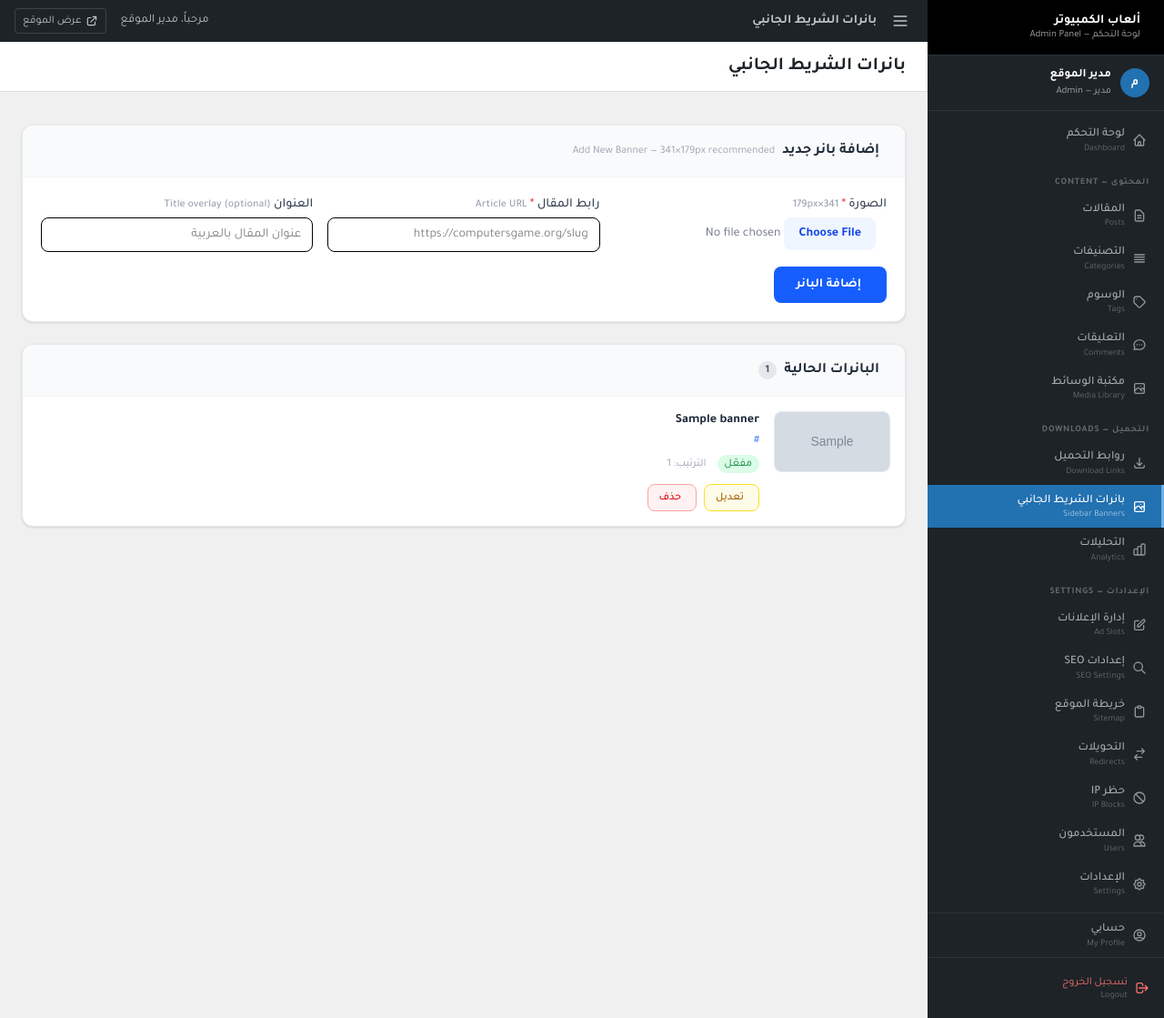
After one commit to basit132m/computersgame, a Laravel app: page /admin/sidebar-banners in a window 1280 px wide. The commit adds this page. Shown: the whole page at 91% size. Run offline with Laravel 12, Linux system fonts and the light colour scheme; a user stored in the database is signed in; data comes from the database, SQL or seed files in the repository; tables that the repository leaves empty hold one stand-in row (values such as "Sample post"); grey boxes marked "Sample" are stand-in pictures; style sheets or scripts are compiled from the project's sources; parts of the project's set-up code (start-up, migrations or seed data) failed here and were passed over; some libraries are stand-ins or nearby versions.

Commit message:
Add sidebar banners feature: admin CRUD + frontend display
- Migration: sidebar_banners table (image, url, title, sort_order, active)
- SidebarBanner model with active() scope (ordered by sort_order)
- SidebarBannerController: index, store, update, destroy with image upload/replace
- Admin view: add-new form + list with inline edit (Alpine toggle), delete confirm
- Routes: GET/POST/PUT/DELETE admin/sidebar-banners
- Admin sidebar nav: "بانرات الشريط الجانبي" link under Downloads
- Frontend sidebar: banners displayed as clickable image cards (341x179
  aspect ratio) with red title bar overlay at bottom, stacked with gap

https://claude.ai/code/session_01J4eSM6neexPVR8HcgVVVig

```diff
--- /dev/null
+++ b/app/Http/Controllers/Admin/SidebarBannerController.php
@@ -0,0 +1,75 @@
+<?php
+
+namespace App\Http\Controllers\Admin;
+
+use App\Http\Controllers\Controller;
+use App\Models\SidebarBanner;
+use App\Services\ImageService;
+use Illuminate\Http\Request;
+
+class SidebarBannerController extends Controller
+{
+    public function index()
+    {
+        $banners = SidebarBanner::orderBy('sort_order')->orderBy('id')->get();
+        return view('admin.sidebar-banners.index', compact('banners'));
+    }
+
+    public function store(Request $request)
+    {
+        $request->validate([
+            'image' => 'required|image|max:4096',
+            'url'   => 'required|url|max:500',
+            'title' => 'nullable|string|max:255',
+        ], [
+            'image.required' => 'الصورة مطلوبة',
+            'image.image'    => 'الملف يجب أن يكون صورة',
+            'url.required'   => 'الرابط مطلوب',
+            'url.url'        => 'الرابط غير صالح',
+        ]);
+
+        $path = ImageService::uploadWebP($request->file('image'), 'sidebar-banners');
+
+        SidebarBanner::create([
+            'image'      => $path,
+            'url'        => $request->url,
+            'title'      => $request->title,
+            'sort_order' => SidebarBanner::max('sort_order') + 1,
+            'active'     => true,
+        ]);
+
+        return back()->with('success', 'تم إضافة البانر بنجاح');
+    }
+
+    public function update(Request $request, SidebarBanner $sidebarBanner)
+    {
+        $request->validate([
+            'url'   => 'required|url|max:500',
+            'title' => 'nullable|string|max:255',
+            'image' => 'nullable|image|max:4096',
+        ]);
+
+        $data = [
+            'url'        => $request->url,
+            'title'      => $request->title,
+            'sort_order' => $request->sort_order ?? $sidebarBanner->sort_order,
+            'active'     => $request->boolean('active'),
+        ];
+
+        if ($request->hasFile('image')) {
+            ImageService::delete($sidebarBanner->image);
+            $data['image'] = ImageService::uploadWebP($request->file('image'), 'sidebar-banners');
+        }
+
+        $sidebarBanner->update($data);
+
+        return back()->with('success', 'تم تحديث البانر');
+    }
+
+    public function destroy(SidebarBanner $sidebarBanner)
+    {
+        ImageService::delete($sidebarBanner->image);
+        $sidebarBanner->delete();
+        return back()->with('success', 'تم حذف البانر');
+    }
+}
--- /dev/null
+++ b/app/Models/SidebarBanner.php
@@ -0,0 +1,17 @@
+<?php
+
+namespace App\Models;
+
+use Illuminate\Database\Eloquent\Model;
+
+class SidebarBanner extends Model
+{
+    protected $fillable = ['image', 'url', 'title', 'sort_order', 'active'];
+
+    protected $casts = ['active' => 'boolean'];
+
+    public function scopeActive($query)
+    {
+        return $query->where('active', true)->orderBy('sort_order')->orderBy('id');
+    }
+}
--- /dev/null
+++ b/resources/views/admin/sidebar-banners/index.blade.php
@@ -0,0 +1,157 @@
+@extends('layouts.admin')
+@section('title', 'بانرات الشريط الجانبي')
+
+@section('content')
+<div class="space-y-6">
+
+    {{-- Flash --}}
+    @if(session('success'))
+    <div class="flash-success"><i class="fas fa-check-circle ml-2"></i>{{ session('success') }}</div>
+    @endif
+
+    {{-- ═══════════════════════
+         ADD NEW BANNER
+    ═══════════════════════ --}}
+    <div class="bg-white rounded-xl border border-gray-200 shadow-sm overflow-hidden">
+        <div class="px-5 py-4 border-b border-gray-100 bg-gray-50">
+            <h3 class="font-bold text-gray-800 flex items-center gap-2">
+                <i class="fas fa-plus-circle text-blue-600 text-sm"></i>
+                إضافة بانر جديد
+                <span class="text-xs font-normal text-gray-400">Add New Banner — 341×179px recommended</span>
+            </h3>
+        </div>
+        <form action="{{ route('admin.sidebar-banners.store') }}" method="POST" enctype="multipart/form-data" class="p-5">
+            @csrf
+            <div class="grid grid-cols-1 md:grid-cols-3 gap-4">
+                <div>
+                    <label class="block text-sm font-medium text-gray-700 mb-1">الصورة <span class="text-red-500">*</span> <span class="text-xs text-gray-400">341×179px</span></label>
+                    <input type="file" name="image" accept="image/*" required
+                        class="w-full text-sm text-gray-500 file:mr-3 file:py-2 file:px-4 file:rounded-lg file:border-0 file:font-semibold file:bg-blue-50 file:text-blue-700 hover:file:bg-blue-100">
+                    @error('image')<p class="text-red-500 text-xs mt-1">{{ $message }}</p>@enderror
+                </div>
+                <div>
+                    <label class="block text-sm font-medium text-gray-700 mb-1">رابط المقال <span class="text-red-500">*</span> <span class="text-xs text-gray-400">Article URL</span></label>
+                    <input type="url" name="url" placeholder="https://computersgame.org/slug" required
+                        class="w-full px-3 py-2 border rounded-lg text-sm focus:outline-none focus:ring-2 focus:ring-blue-500 @error('url') border-red-400 @enderror">
+                    @error('url')<p class="text-red-500 text-xs mt-1">{{ $message }}</p>@enderror
+                </div>
+                <div>
+                    <label class="block text-sm font-medium text-gray-700 mb-1">العنوان <span class="text-xs text-gray-400">Title overlay (optional)</span></label>
+                    <input type="text" name="title" placeholder="عنوان المقال بالعربية"
+                        class="w-full px-3 py-2 border rounded-lg text-sm focus:outline-none focus:ring-2 focus:ring-blue-500">
+                </div>
+            </div>
+            <div class="mt-4">
+                <button type="submit"
+                    class="bg-blue-600 hover:bg-blue-700 text-white font-bold py-2.5 px-6 rounded-lg transition text-sm">
+                    <i class="fas fa-plus ml-1"></i> إضافة البانر
+                </button>
+            </div>
+        </form>
+    </div>
+
+    {{-- ═══════════════════════
+         BANNERS LIST
+    ═══════════════════════ --}}
+    <div class="bg-white rounded-xl border border-gray-200 shadow-sm overflow-hidden">
+        <div class="px-5 py-4 border-b border-gray-100 bg-gray-50">
+            <h3 class="font-bold text-gray-800 flex items-center gap-2">
+                <i class="fas fa-images text-green-600 text-sm"></i>
+                البانرات الحالية
+                <span class="bg-gray-200 text-gray-600 text-xs font-bold px-2 py-0.5 rounded-full">{{ $banners->count() }}</span>
+            </h3>
+        </div>
+
+        @if($banners->isEmpty())
+        <div class="py-12 text-center text-gray-400">
+            <i class="fas fa-image text-4xl mb-3 block text-gray-300"></i>
+            <p>لم يتم إضافة أي بانرات بعد</p>
+        </div>
+        @else
+        <div class="divide-y divide-gray-100">
+            @foreach($banners as $banner)
+            <div class="p-4 flex items-start gap-4" x-data="{ editing: false }">
+
+                {{-- Thumbnail --}}
+                <div class="flex-shrink-0">
+                    <img src="{{ asset('storage/'.$banner->image) }}" alt="{{ $banner->title }}"
+                        class="w-32 rounded-lg border border-gray-200 object-cover" style="aspect-ratio:341/179;">
+                </div>
+
+                {{-- View mode --}}
+                <div class="flex-1 min-w-0" x-show="!editing">
+                    <p class="font-semibold text-gray-800 text-sm mb-1">{{ $banner->title ?: '(بدون عنوان)' }}</p>
+                    <a href="{{ $banner->url }}" target="_blank" class="text-xs text-blue-600 hover:underline truncate block">{{ $banner->url }}</a>
+                    <div class="flex items-center gap-3 mt-2">
+                        <span class="text-xs px-2 py-0.5 rounded-full {{ $banner->active ? 'bg-green-100 text-green-700' : 'bg-gray-100 text-gray-500' }}">
+                            {{ $banner->active ? 'مفعّل' : 'معطّل' }}
+                        </span>
+                        <span class="text-xs text-gray-400">الترتيب: {{ $banner->sort_order }}</span>
+                    </div>
+                    <div class="flex items-center gap-2 mt-3">
+                        <button @click="editing = true"
+                            class="text-xs bg-yellow-50 border border-yellow-300 text-yellow-700 hover:bg-yellow-100 px-3 py-1.5 rounded-lg transition font-medium">
+                            <i class="fas fa-edit ml-1"></i> تعديل
+                        </button>
+                        <form action="{{ route('admin.sidebar-banners.destroy', $banner) }}" method="POST"
+                              onsubmit="return confirm('حذف هذا البانر نهائياً؟')">
+                            @csrf @method('DELETE')
+                            <button type="submit"
+                                class="text-xs bg-red-50 border border-red-300 text-red-600 hover:bg-red-100 px-3 py-1.5 rounded-lg transition font-medium">
+                                <i class="fas fa-trash ml-1"></i> حذف
+                            </button>
+                        </form>
+                    </div>
+                </div>
+
+                {{-- Edit mode --}}
+                <form action="{{ route('admin.sidebar-banners.update', $banner) }}" method="POST"
+                      enctype="multipart/form-data" class="flex-1 min-w-0 space-y-3" x-show="editing">
+                    @csrf @method('PUT')
+                    <div class="grid grid-cols-1 md:grid-cols-2 gap-3">
+                        <div>
+                            <label class="text-xs font-medium text-gray-600 mb-1 block">رابط المقال</label>
+                            <input type="url" name="url" value="{{ $banner->url }}" required
+                                class="w-full px-3 py-2 border rounded-lg text-sm focus:outline-none focus:ring-2 focus:ring-blue-500">
+                        </div>
+                        <div>
+                            <label class="text-xs font-medium text-gray-600 mb-1 block">العنوان</label>
+                            <input type="text" name="title" value="{{ $banner->title }}"
+                                class="w-full px-3 py-2 border rounded-lg text-sm focus:outline-none focus:ring-2 focus:ring-blue-500">
+                        </div>
+                        <div>
+                            <label class="text-xs font-medium text-gray-600 mb-1 block">صورة جديدة (اختياري)</label>
+                            <input type="file" name="image" accept="image/*"
+                                class="w-full text-sm text-gray-500 file:mr-2 file:py-1 file:px-3 file:rounded file:border-0 file:text-xs file:font-semibold file:bg-blue-50 file:text-blue-700">
+                        </div>
+                        <div>
+                            <label class="text-xs font-medium text-gray-600 mb-1 block">الترتيب</label>
+                            <input type="number" name="sort_order" value="{{ $banner->sort_order }}" min="0"
+                                class="w-full px-3 py-2 border rounded-lg text-sm focus:outline-none focus:ring-2 focus:ring-blue-500">
+                        </div>
+                    </div>
+                    <div class="flex items-center gap-3">
+                        <label class="flex items-center gap-2 cursor-pointer">
+                            <input type="checkbox" name="active" value="1" {{ $banner->active ? 'checked' : '' }}
+                                class="w-4 h-4 rounded text-blue-600">
+                            <span class="text-sm text-gray-700">مفعّل</span>
+                        </label>
+                        <button type="submit"
+                            class="text-xs bg-blue-600 hover:bg-blue-700 text-white font-bold px-4 py-1.5 rounded-lg transition">
+                            <i class="fas fa-save ml-1"></i> حفظ
+                        </button>
+                        <button type="button" @click="editing = false"
+                            class="text-xs text-gray-500 hover:text-gray-700 px-3 py-1.5 rounded-lg border border-gray-300 transition">
+                            إلغاء
+                        </button>
+                    </div>
+                </form>
+
+            </div>
+            @endforeach
+        </div>
+        @endif
+    </div>
+
+</div>
+@endsection
--- a/resources/views/layouts/admin.blade.php
+++ b/resources/views/layouts/admin.blade.php
@@ -261,6 +261,10 @@
                 <svg class="w-4 h-4" fill="none" stroke="currentColor" viewBox="0 0 24 24"><path stroke-linecap="round" stroke-linejoin="round" stroke-width="2" d="M4 16v1a3 3 0 003 3h10a3 3 0 003-3v-1m-4-4l-4 4m0 0l-4-4m4 4V4"/></svg>
                 <span class="nav-label">روابط التحميل <span class="en-hint">Download Links</span></span>
             </a>
+            <a href="{{ route('admin.sidebar-banners.index') }}" class="sidebar-link {{ request()->routeIs('admin.sidebar-banners*') ? 'active' : '' }}">
+                <svg class="w-4 h-4" fill="none" stroke="currentColor" viewBox="0 0 24 24"><path stroke-linecap="round" stroke-linejoin="round" stroke-width="2" d="M4 16l4.586-4.586a2 2 0 012.828 0L16 16m-2-2l1.586-1.586a2 2 0 012.828 0L20 14m-6-6h.01M6 20h12a2 2 0 002-2V6a2 2 0 00-2-2H6a2 2 0 00-2 2v12a2 2 0 002 2z"/></svg>
+                <span class="nav-label">بانرات الشريط الجانبي <span class="en-hint">Sidebar Banners</span></span>
+            </a>
             <a href="{{ route('admin.analytics.index') }}" class="sidebar-link {{ request()->routeIs('admin.analytics*') ? 'active' : '' }}">
                 <svg class="w-4 h-4" fill="none" stroke="currentColor" viewBox="0 0 24 24"><path stroke-linecap="round" stroke-linejoin="round" stroke-width="2" d="M9 19v-6a2 2 0 00-2-2H5a2 2 0 00-2 2v6a2 2 0 002 2h2a2 2 0 002-2zm0 0V9a2 2 0 012-2h2a2 2 0 012 2v10m-6 0a2 2 0 002 2h2a2 2 0 002-2m0 0V5a2 2 0 012-2h2a2 2 0 012 2v14a2 2 0 01-2 2h-2a2 2 0 01-2-2z"/></svg>
                 <span class="nav-label">التحليلات <span class="en-hint">Analytics</span></span>
--- a/routes/web.php
+++ b/routes/web.php
@@ -16,6 +16,7 @@ use App\Http\Controllers\Admin\SitemapController;
 use App\Http\Controllers\Admin\TagController as AdminTagController;
 use App\Http\Controllers\Admin\UserController;
 use App\Http\Controllers\Admin\ProfileController;
+use App\Http\Controllers\Admin\SidebarBannerController;
 use App\Http\Controllers\Auth\LoginController;
 use App\Http\Controllers\Front\CategoryController;
 use App\Http\Controllers\Front\CommentController;
@@ -103,6 +104,12 @@ Route::prefix('admin')->name('admin.')->middleware(['auth', 'admin.auth'])->grou
     // Analytics
     Route::get('analytics', [AnalyticsController::class, 'index'])->name('analytics.index');
 
+    // Sidebar Banners
+    Route::get('sidebar-banners', [SidebarBannerController::class, 'index'])->name('sidebar-banners.index');
+    Route::post('sidebar-banners', [SidebarBannerController::class, 'store'])->name('sidebar-banners.store');
+    Route::put('sidebar-banners/{sidebarBanner}', [SidebarBannerController::class, 'update'])->name('sidebar-banners.update');
+    Route::delete('sidebar-banners/{sidebarBanner}', [SidebarBannerController::class, 'destroy'])->name('sidebar-banners.destroy');
+
     // Profile (all authenticated admins)
     Route::get('profile', [ProfileController::class, 'edit'])->name('profile.edit');
     Route::put('profile', [ProfileController::class, 'update'])->name('profile.update');
```
Also changed, not shown: resources/views/components/front/sidebar.blade.php (+19 -0 lines), database/migrations/2026_04_18_161143_create_sidebar_banners_table.php (added).
